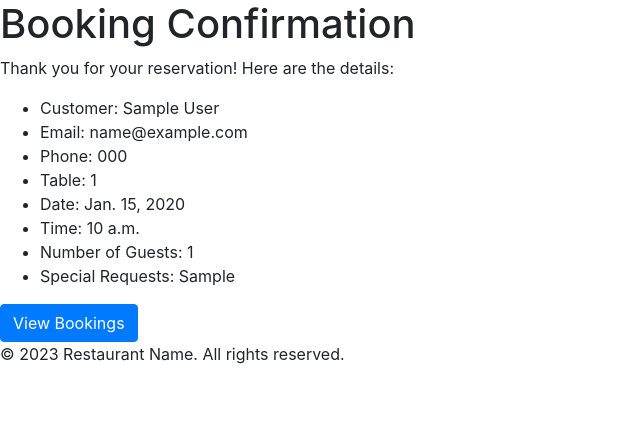
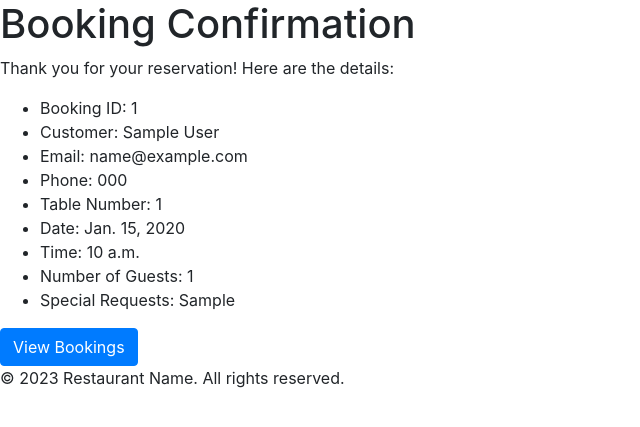
Before and after one commit to stevebiczyk/table-booking-system, a Django app: page /booking/confirmation/1/ in a window 1280 px wide. Shown: the part 194-621 px from the top of the page, without its empty margins (0-640 px from the left). Run offline with Django 4.2, Linux system fonts and the light colour scheme; data comes from the database, SQL or seed files in the repository; tables that the repository leaves empty hold one stand-in row (values such as "Sample post"); some libraries are stand-ins or nearby versions.

Commit message:
Fixed Update Booking function

```diff
--- a/reservations/urls.py
+++ b/reservations/urls.py
@@ -13,6 +13,6 @@ urlpatterns = [
          views.booking_confirmation, name='booking_confirmation'),
     path('bookings/', views.bookings_list, name='bookings_list'),
     path('booking/update/<int:pk>/', views.update_booking, name='update_booking'),
-    path('booking/delete/<int:booking_id>/',
+    path('booking/delete/<int:pk>/',
          views.delete_booking, name='delete_booking'),
 ]
--- a/reservations/views.py
+++ b/reservations/views.py
@@ -56,10 +56,10 @@ def update_booking(request, pk):
         form = ReservationForm(request.POST, instance=reservation)
         if form.is_valid():
             form.save()
-            return redirect('bookings_list')
+            return redirect('booking_confirmation', reservation_id=reservation.pk)
     else:
         form = ReservationForm(instance=reservation)
-    return render(request, 'update_booking.html', {'form': form})
+    return render(request, 'update_booking.html', {'reservation': reservation, 'form': form})
 
 
 def delete_booking(request, pk):
--- a/templates/booking_confirmation.html
+++ b/templates/booking_confirmation.html
@@ -4,10 +4,11 @@
 <h1>Booking Confirmation</h1>
 <p>Thank you for your reservation! Here are the details:</p>
 <ul>
+    <li>Booking ID: {{ reservation.id }}</li>
     <li>Customer: {{ reservation.customer.first_name }} {{ reservation.customer.last_name }}</li>
     <li>Email: {{ reservation.customer.email }}</li>
     <li>Phone: {{ reservation.customer.phone }}</li>
-    <li>Table: {{ reservation.table.table_number }}</li>
+    <li>Table Number: {{ reservation.table.table_number }}</li>
     <li>Date: {{ reservation.date }}</li>
     <li>Time: {{ reservation.time }}</li>
     <li>Number of Guests: {{ reservation.number_of_guests }}</li>
--- a/templates/bookings_list.html
+++ b/templates/bookings_list.html
@@ -5,6 +5,7 @@
 <table>
     <thead>
         <tr>
+            <th>Booking ID</th>
             <th>Customer</th>
             <th>Table</th>
             <th>Date</th>
@@ -16,6 +17,7 @@
     <tbody>
         {% for reservation in reservations %}
         <tr>
+            <td>{{ reservation.id }}</td>
             <td>{{ reservation.customer }}</td>
             <td>{{ reservation.table }}</td>
             <td>{{ reservation.date }}</td>
```
